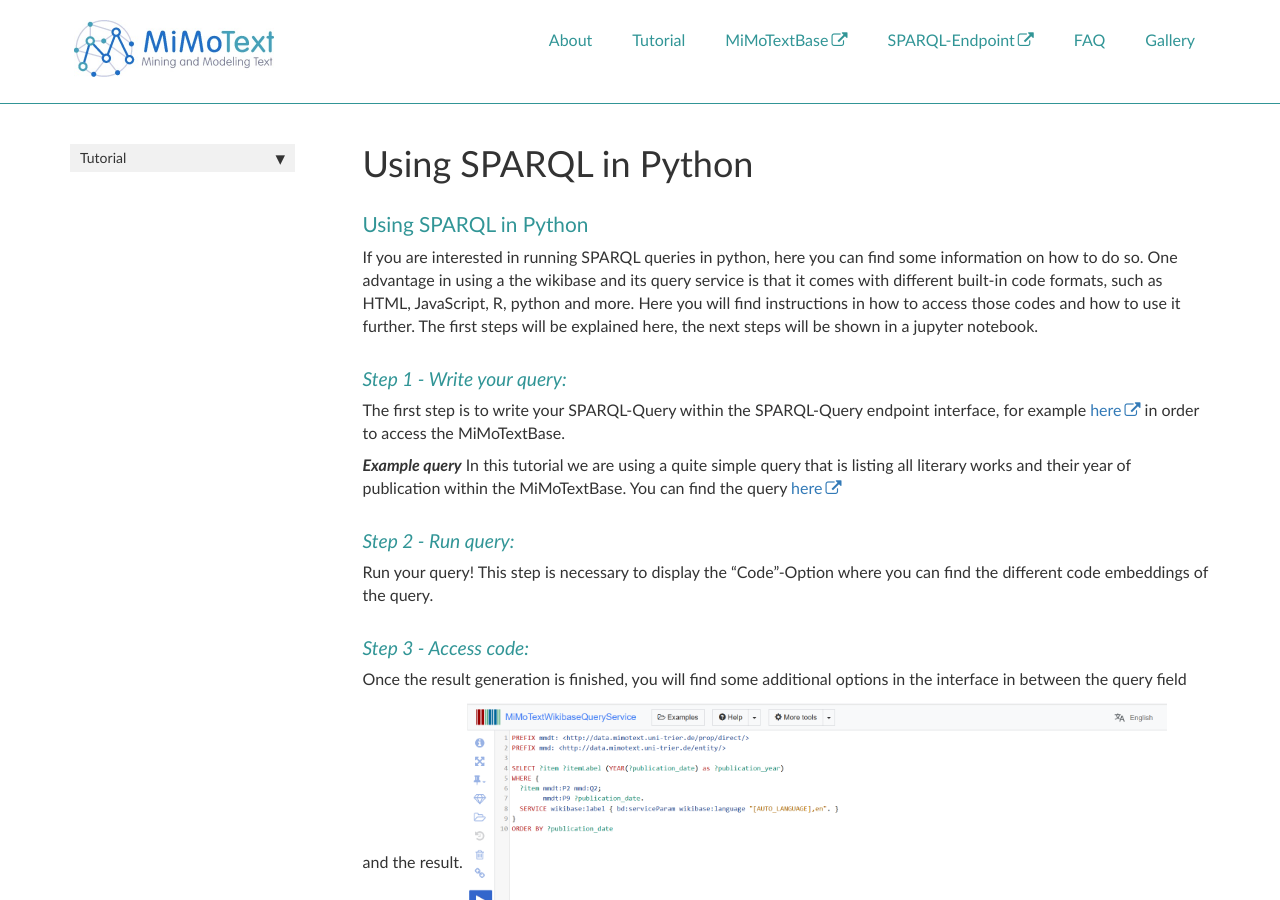
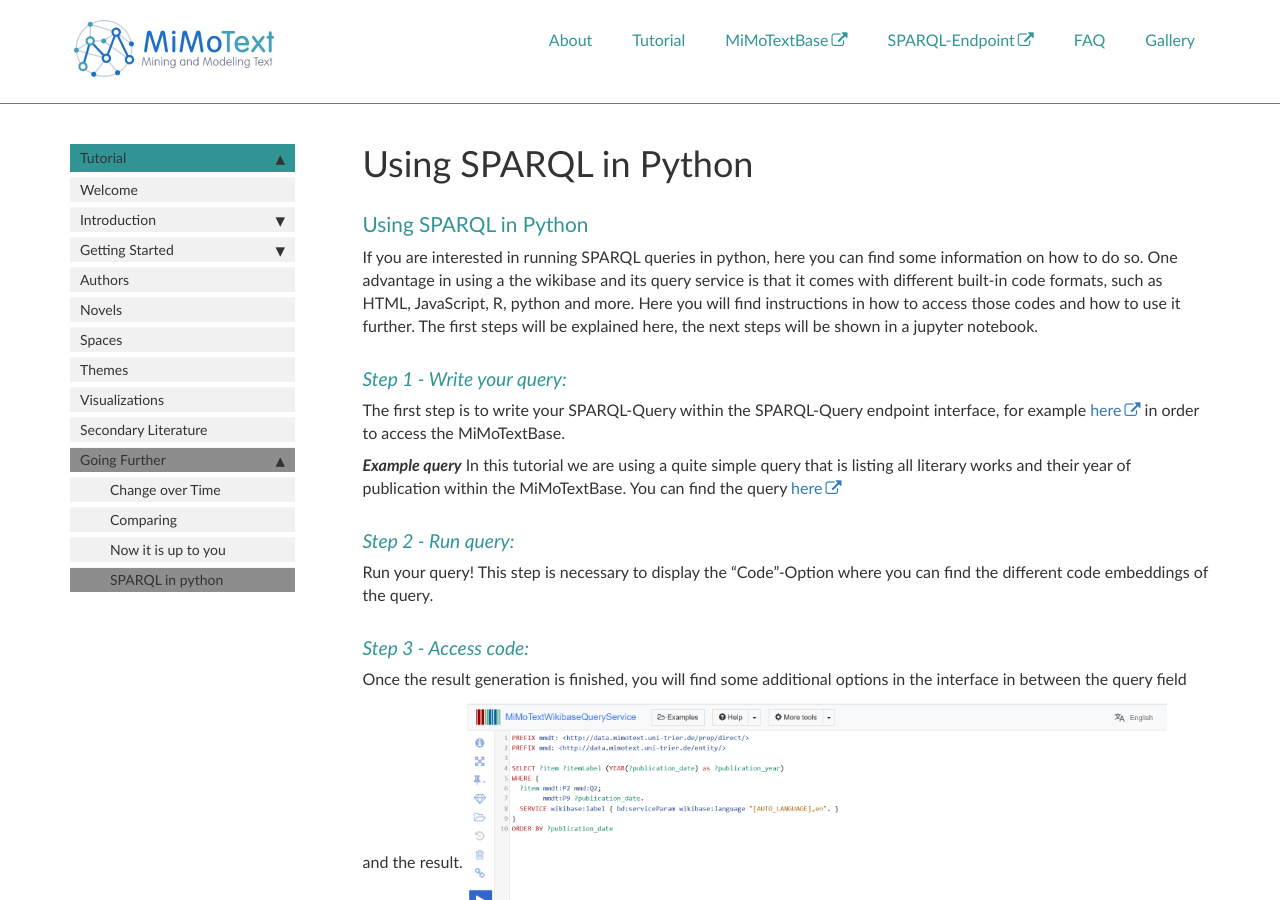
Before and after one commit to MiMoText/MiMoTextBase_Tutorial, a Jekyll site: the page built from pages/tutorial/sparql_python.md, in a window 1280 px wide and 900 px high. Built offline with Jekyll 4.4.1, drawn with Linux system fonts in a browser that asks for light colours; comment, search, counter and statistics services are not loaded; our own code applies the rules of GitHub Pages for plain Markdown files.

Commit message:
added tab in sidebar

```diff
--- a/_data/sidebars/mydoc_sidebar_tutorial.yml
+++ b/_data/sidebars/mydoc_sidebar_tutorial.yml
@@ -102,3 +102,6 @@ entries:
                   - title: Now it is up to you
                     output: web
                     url: /up_to_you.html
+                  - title: SPARQL in python
+                    output: web
+                    url: /sparql_in_python.html
--- a/pages/tutorial/sparql_python.md
+++ b/pages/tutorial/sparql_python.md
@@ -40,4 +40,4 @@ Here you can also see all python libraries that are used for running the query,
 #### Step 5 - Copy and paste code:
 Now you are ready to copy the generated code into your python script. For this and the next steps, you can find our example in a jupyter notebook here:
 
-[![Binder](https://mybinder.org/badge_logo.svg)](https://mybinder.org/v2/gh/MiMoText/MiMoTextBase_Tutorial/gh-pages?labpath=jupyter_notebook%2Fsparql_in_python.ipynb)
+[![Binder](https://mybinder.org/badge_logo.svg)](https://mybinder.org/v2/gh/MiMoText/MiMoTextBase_Tutorial/gh-pages?labpath=jupyter_notebook%2Fsparql_in_python.ipynb){:target="\_blank", rel: "noopener noreferrer"}
```
